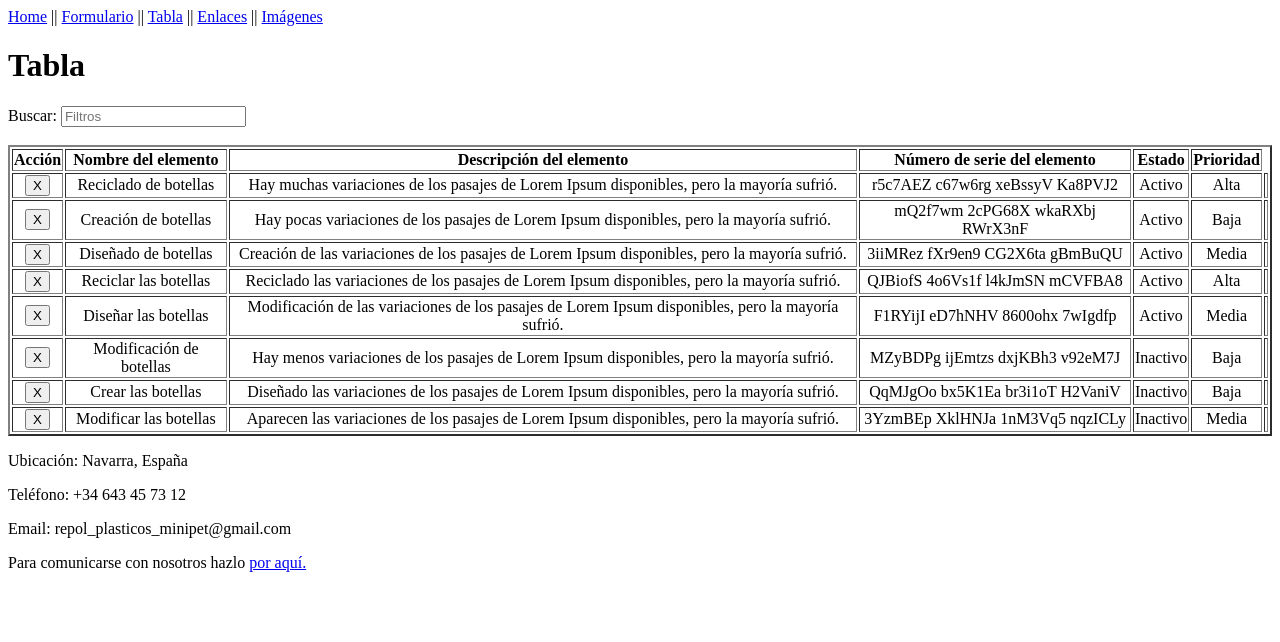
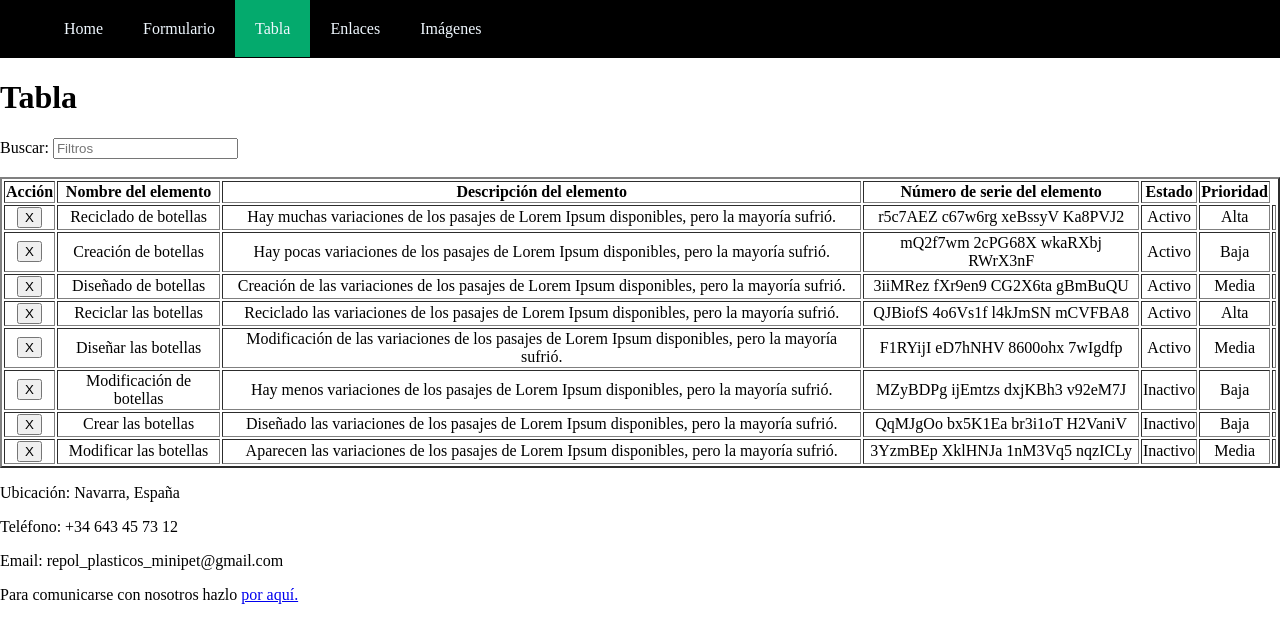
Before and after one commit to JaimeNM0/MonFab_HTML, a plain HTML site: page tabla.html in a window 1280 px wide. Drawn offline with Linux system fonts and the light colour scheme.

Commit message:
Se ha creado el nav.html donde va la lista de enlaces, el nav.css que le da el estilo a nav.html y nav.js que inserta el nav.html en los otros archivos html y da un fondo al enlace del archivo donde está.

```diff
--- /dev/null
+++ b/css/nav.css
@@ -0,0 +1,20 @@
+body {
+    margin: 0px;
+}
+
+nav {
+    background-color: black;
+    padding: 2px;
+}
+
+#listaNav ul {
+    display: flex;
+    flex-direction: row;
+    list-style: none;
+}
+
+#listaNav a {
+    text-decoration: none;
+    color: aliceblue;
+    padding: 20px;
+}
--- a/js/filtrosTabla.js
+++ b/js/filtrosTabla.js
@@ -59,7 +59,7 @@ const informacion = [
 
 let informacionNoBorrada = informacion;
 
-window.onload = function () {
+window.addEventListener('load', function () {
     const filtrar = document.getElementById("filtrar");
     filtrar.value = "";
 
@@ -70,7 +70,11 @@ window.onload = function () {
     });
 
     actualizarTabla("");
-};
+});
+
+/*window.onload = function () {
+
+};*/
 
 function actualizarTabla(filtros) {
     const tabla = document.getElementById("tabla");
--- /dev/null
+++ b/js/nav.js
@@ -0,0 +1,27 @@
+window.addEventListener("load", function () {
+    console.log("Holas");
+    const navbar = document.getElementById("navbar");
+    let url = "./nav.html";
+    fetch(url)
+        .then((response) => response.text())
+        .then(function (response) {
+            navbar.innerHTML = response;
+            remarcarArchivo();
+        })
+        .catch(function (error) {
+            console.log("Hubo un problema con la petición Fetch:" + error.message);
+        });
+});
+
+const remarcarArchivo = () => {
+    var rutaActual = window.location.pathname;
+    var archivoActual = rutaActual.slice(rutaActual.lastIndexOf("/") + 1, rutaActual.indexOf("html") + 4);
+    var enlaces = document.querySelectorAll("#listaNav a");
+
+    enlaces.forEach(function (enlace) {
+        var archivoEnlace = enlace.getAttribute("href");
+        if (archivoActual === archivoEnlace) {
+            enlace.style.background = "#04aa6d";
+        }
+    });
+}
--- /dev/null
+++ b/nav.html
@@ -0,0 +1,22 @@
+<!DOCTYPE html>
+<html lang="en">
+
+<head>
+    <meta charset="UTF-8">
+    <title>NavBar</title>
+    <link rel="stylesheet" type="text/css" href="./css/nav.css">
+</head>
+
+<body>
+    <nav id="listaNav">
+        <ul>
+            <li><a href="index.html">Home</a></li>
+            <li><a href="formulario.html">Formulario</a></li>
+            <li><a href="tabla.html">Tabla</a></li>
+            <li><a href="enlaces.html">Enlaces</a></li>
+            <li><a href="image.html">Im&aacute;genes</a></li>
+        </ul>
+    </nav>
+</body>
+
+</html>
--- a/tabla.html
+++ b/tabla.html
@@ -1,12 +1,16 @@
 <!DOCTYPE html>
 <html lang="en">
+
 <head>
     <meta charset="UTF-8">
     <title>Tabla</title>
+    <!--<link rel="stylesheet" type="text/css" href="./css/nav.css">-->
     <script type="text/javascript" src="./js/filtrosTabla.js"></script>
+    <script type="text/javascript" src="./js/nav.js"></script>
 </head>
+
 <body>
-    <header>
+    <nav id="navbar">
         <a href="index.html">Home</a>
         <span>||</span>
         <a href="formulario.html">Formulario</a>
@@ -16,7 +20,7 @@
         <a href="enlaces.html">Enlaces</a>
         <span>||</span>
         <a href="image.html">Imágenes</a>
-    </header>
+    </nav>
     <main>
         <h1>Tabla</h1>
         <span>Buscar:</span>
@@ -85,8 +89,10 @@
             <p>Email: repol_plasticos_minipet@gmail.com</p>
         </div>
         <p>
-            Para comunicarse con nosotros hazlo <a href="https://www.facebook.com/PlasticosMinipetSAS/?locale=es_ES">por aquí.</a>
+            Para comunicarse con nosotros hazlo <a href="https://www.facebook.com/PlasticosMinipetSAS/?locale=es_ES">por
+                aquí.</a>
         </p>
     </footer>
 </body>
+
 </html>
```
Also changed, not shown: enlaces.html (+8 -3 lines), formulario.html (+8 -3 lines), image.html (+8 -3 lines), index.html (+30 -14 lines).
